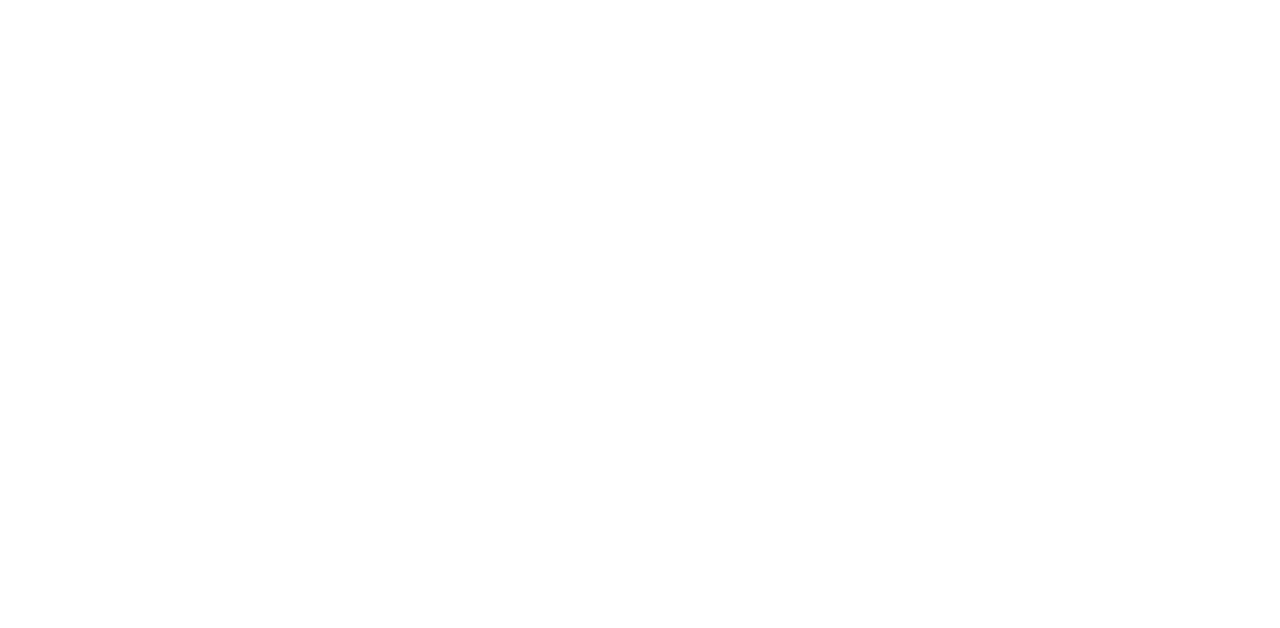
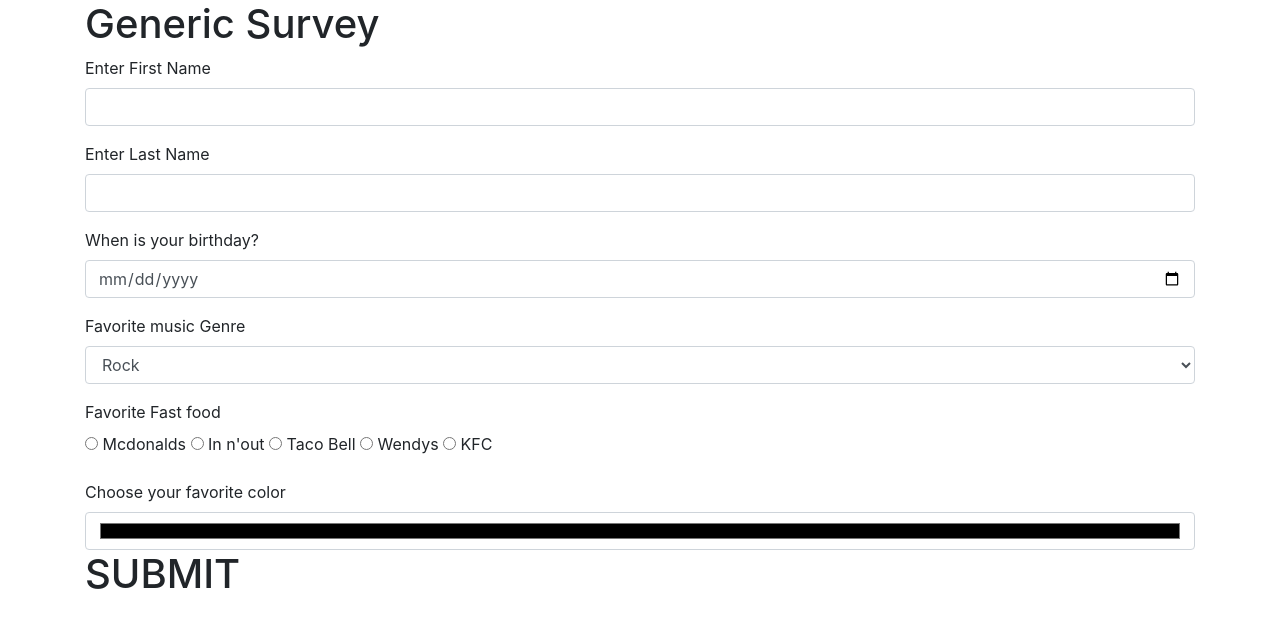
Before and after one commit to SJerrod/survey, a plain HTML site: page index.html in a window 1280 px wide. Drawn offline with Linux system fonts and the light colour scheme.

Commit message:
create form input fields within the html
Co-authored-by: Ben McFarland <benrmcfarland@gmail.com>

```diff
--- a/index.html
+++ b/index.html
@@ -10,6 +10,70 @@
   <title>Survey</title>
 </head>
 <body>
+  <div class="container">
+    <h1>Generic Survey</h1>
+    <form id="name">
+      <div class="form-group">
+        <label for="firstName">Enter First Name</label>
+        <input id="firstName" class="form-control" type="text">
+      </div>
+      <div class="form-group">
+        <label for="lastName">Enter Last Name</label>
+        <input id="lastName" class="form-control" type="text">
+      </div>
+    </form>
+    <form id="birthDate">
+      <div class="form-group">
+        <label for="born">When is your birthday?</label>
+        <input id="birthday" class="form-control" type="date">
+      </div>
+    </form>
+    <form id="music">
+      <div class="form-group">
+        <label>Favorite music Genre</label>
+        <select class="form-control" id="favMusic">
+          <option>Rock</option>
+          <option>80's Rock</option>
+          <option>Rap</option>
+          <option>Classical</option>
+          <option>RnB</option>
+          <option>Blues</option>
+          <option>Jazz</option>
+          <option>EDM</option>
+          <option>House</option>
+          <option>Dubstep</option>
+          <option>Alternative</option>
+          <option>Gypsy Punk</option>
+          <option>Not Country</option>
+          <option>Lo-Fi Beats</option>
+          <option>Ambient</option>
+          <option>Podcasts</option>
+        </select>
+      </div>
+    </form>
+    <form id="favFood">
+      <label>Favorite Fast food</label>
+      <div class="form-group">
+        <input type="radio" id="mcD" name="fastFood" value="burgers">
+        <label for="mcD">Mcdonalds</label>
+        <input type="radio" id="inOut" name="fastFood" value="burgers">
+        <label for="inOut">In n'out</label>
+        <input type="radio" id="taco" name="fastFood" value="tacos">
+        <label for="taco">Taco Bell</label>
+        <input type="radio" id="wendys" name="fastFood" value="burgers">
+        <label for="wendys">Wendys</label>
+        <input type="radio" id="kFc" name="fastFood" value="chicken">
+        <label for="kFc">KFC</label>
+      </div>
+    </form>
+    <form id="favColor">
+      <div class="form-group">
+        <label for="color">Choose your favorite color</label>
+        <input id="color" class="form-control" type="color">
+        <h1 id="submit">SUBMIT</h1>
+      </div>
+    </form>
+  </div>
 
 </body>
 </html>
--- a/js/scripts.js
+++ b/js/scripts.js
@@ -0,0 +1,7 @@
+$(document).ready(function() {
+  $("h1#submit").click(function(event) {
+    event.preventDefault();
+    const backColor = $("#color").val();
+    document.body.style.background = backColor;
+  });
+});
```
